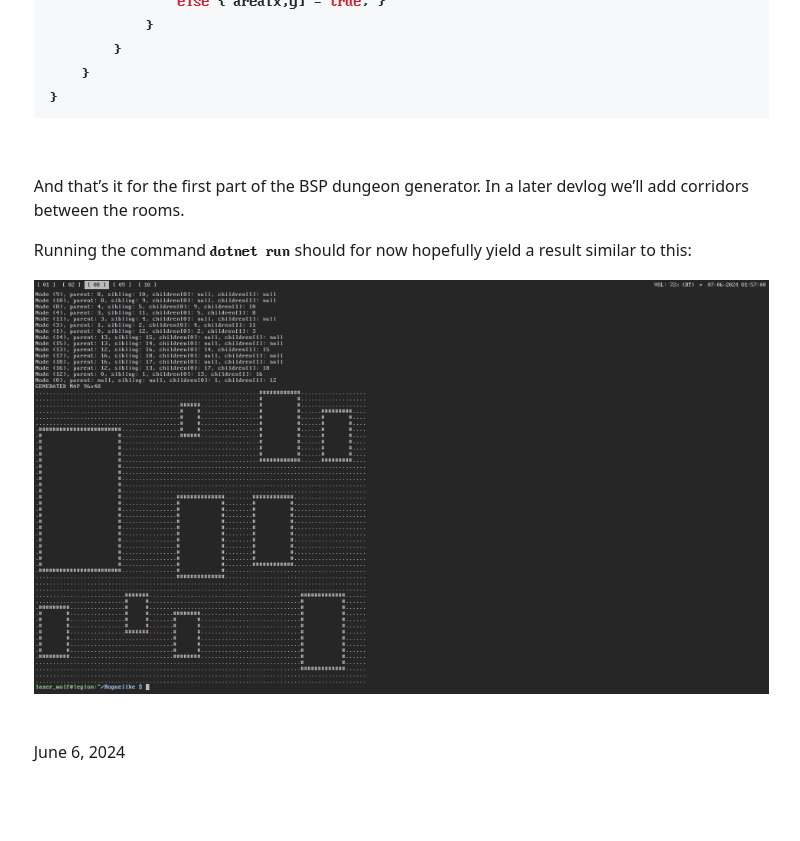
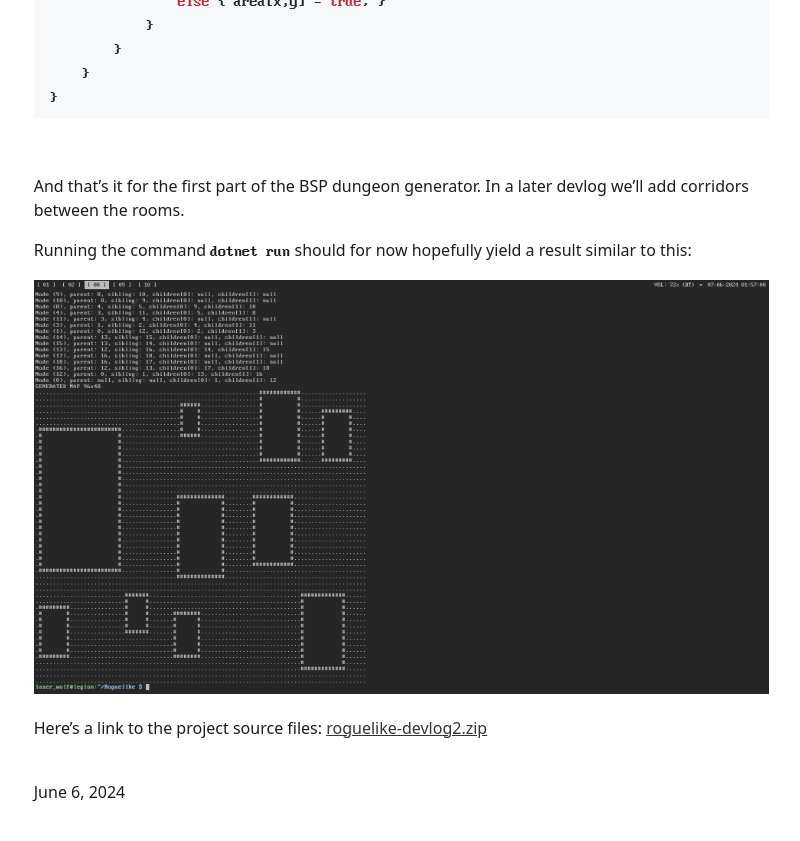
Before and after one commit to casper-borretzen/casper-borretzen.github.io, a Jekyll site: the page built from _posts/2024-06-06-roguelike-devlog2.md, in a window 1280 px wide and 900 px high, scrolled down 11988 px. Shown: the top 841 px of the window, without its empty margins (319-1119 px from the left). Built offline with Jekyll 4.4.1, drawn with Linux system fonts in a browser that asks for light colours.

Commit message:
added zip for bsp devlog

```diff
--- a/_posts/2024-06-06-roguelike-devlog2.md
+++ b/_posts/2024-06-06-roguelike-devlog2.md
@@ -514,3 +514,5 @@ And that's it for the first part of the BSP dungeon generator. In a later devlog
 Running the command `dotnet run` should for now hopefully yield a result similar to this:
 
 [![screenshot](/img/screenshot_2024-06-07-015701.png)](/img/screenshot_2024-06-07-015701.png)
+
+Here's a link to the project source files: [roguelike-devlog2.zip](/files/roguelike-devlog2.zip)
```
Also changed, not shown: 1 other file.
